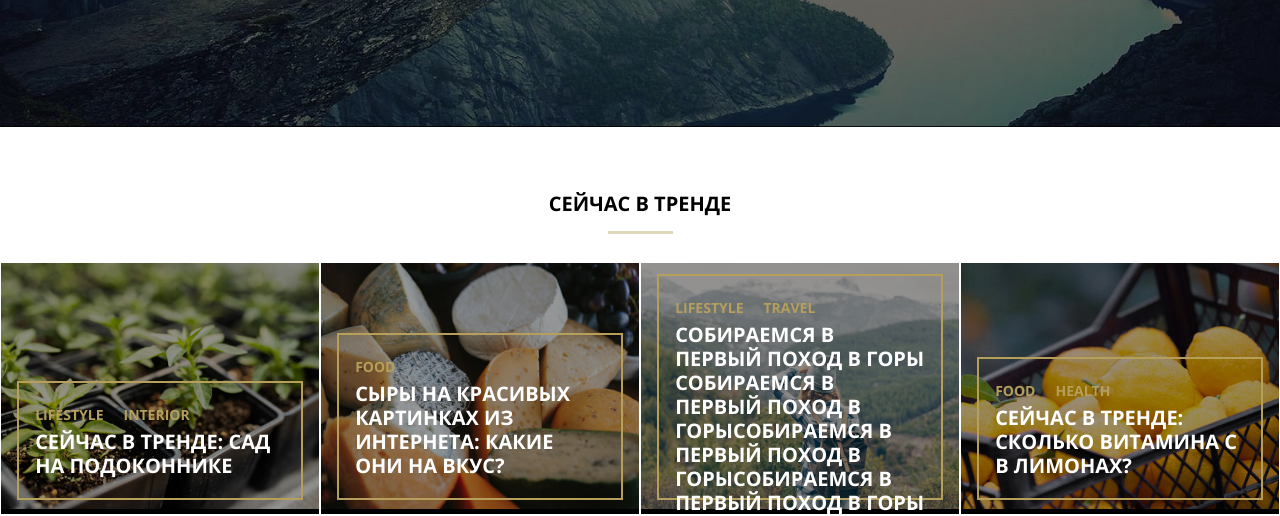
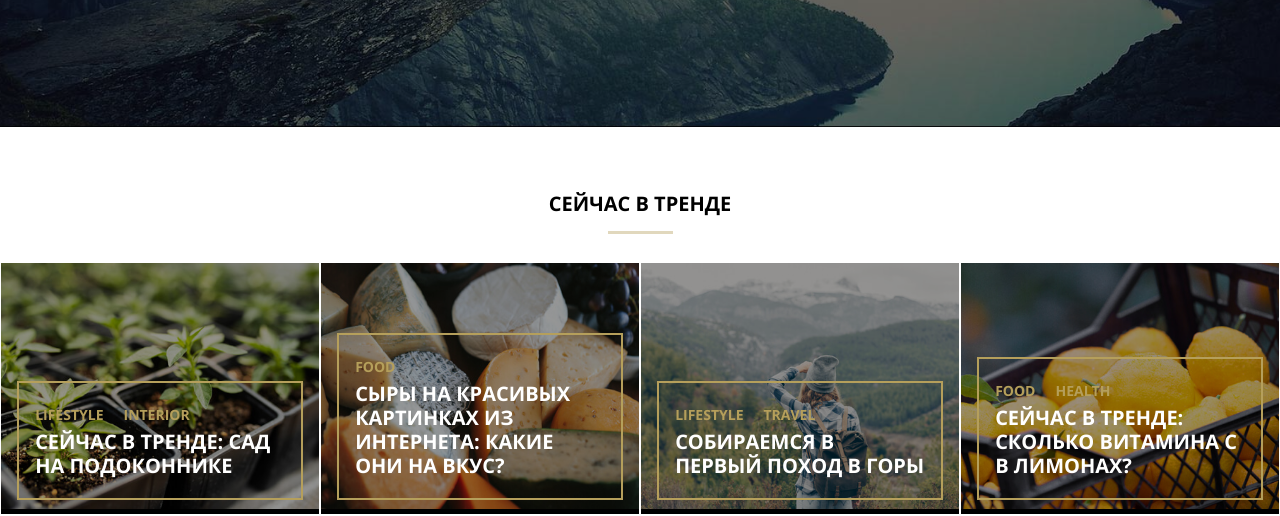
Before and after one commit to Lizzone89/mq-diploma, a plain HTML site: page index.html in a window 1280 px wide. Shown: the part 314-830 px from the top of the page. Drawn offline with Linux system fonts and the light colour scheme; files whose address does not match are found by name.

Commit message:
Add files via upload

```diff
--- a/index.html
+++ b/index.html
@@ -92,7 +92,7 @@
 							<a href="#0" class="tag-link">travel</a>
 						</li>
 					</ul>
-					<h3 class="trend-title"> собираемся в первый поход в горы собираемся в первый поход в горысобираемся в первый поход в горысобираемся в первый поход в горы собираемся в первый поход в горысобираемся в первый поход в горы</h3>
+					<h3 class="trend-title"> собираемся в первый поход в горы</h3>
 				</div>
 			</article>
 
```
